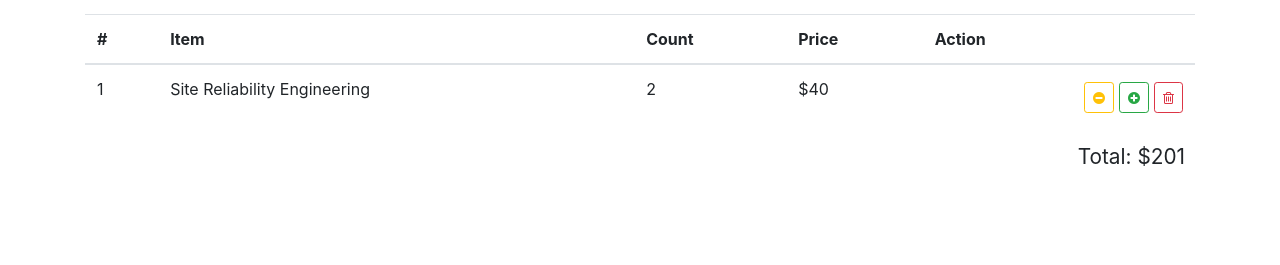
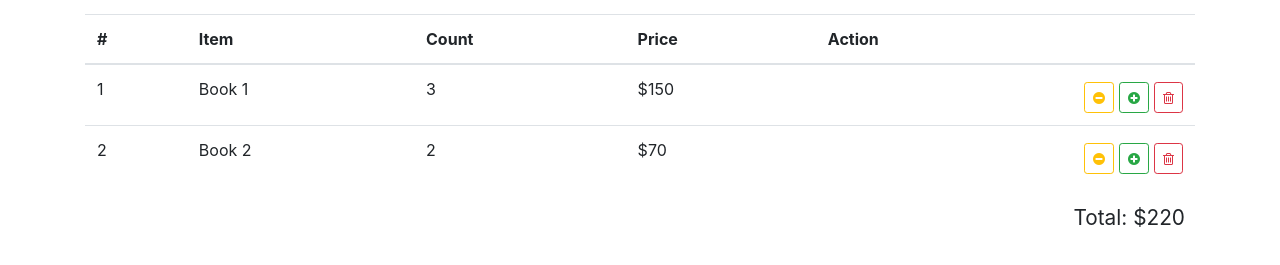
Before and after one commit to maxgalchenko/React-Bookstore, a React (Create React App) app: page / in a window 1280 px wide. Shown: the part 419-684 px from the top of the page. Built offline with nearby package versions, Linux system fonts and the light colour scheme.

Commit message:
shopping-card-table connect with redux. Used mockup data

```diff
--- a/src/components/shopping-cart-table/shopping-cart-table.js
+++ b/src/components/shopping-cart-table/shopping-cart-table.js
@@ -1,7 +1,52 @@
 import React from 'react';
 import './shopping-cart-table.css';
+import { connect } from 'react-redux';
 
-const ShoppingCartTable = () => {
+const ShoppingCartTable = ({
+  items,
+  total,
+  onIncrease,
+  onDecrease,
+  onDelete
+}) => {
+  const renderRow = (item, idx) => {
+    const { id, name, count, total } = item;
+    return (
+      <tr key={id}>
+        <td>{idx + 1}</td>
+        <td>{name}</td>
+        <td>{count}</td>
+        <td>${total}</td>
+        <td>
+          <button
+            onClick={() => {
+              onDelete(id);
+            }}
+            className='btn btn-outline-danger btn-sm float-right'
+          >
+            <i className='fa fa-trash-o' />
+          </button>
+          <button
+            onClick={() => {
+              onIncrease(id);
+            }}
+            className='btn btn-outline-success btn-sm float-right'
+          >
+            <i className='fa fa-plus-circle' />
+          </button>
+          <button
+            onClick={() => {
+              onDecrease(id);
+            }}
+            className='btn btn-outline-warning btn-sm float-right'
+          >
+            <i className='fa fa-minus-circle' />
+          </button>
+        </td>
+      </tr>
+    );
+  };
+
   return (
     <div className='shopping-cart-table'>
       <h2>Your Order</h2>
@@ -16,30 +61,33 @@ const ShoppingCartTable = () => {
           </tr>
         </thead>
 
-        <tbody>
-          <tr>
-            <td>1</td>
-            <td>Site Reliability Engineering</td>
-            <td>2</td>
-            <td>$40</td>
-            <td>
-              <button className='btn btn-outline-danger btn-sm float-right'>
-                <i className='fa fa-trash-o' />
-              </button>
-              <button className='btn btn-outline-success btn-sm float-right'>
-                <i className='fa fa-plus-circle' />
-              </button>
-              <button className='btn btn-outline-warning btn-sm float-right'>
-                <i className='fa fa-minus-circle' />
-              </button>
-            </td>
-          </tr>
-        </tbody>
+        <tbody>{items.map(renderRow)}</tbody>
       </table>
 
-      <div className='total'>Total: $201</div>
+      <div className='total'>Total: ${total}</div>
     </div>
   );
 };
 
-export default ShoppingCartTable;
+const mapStateToProps = ({ cartItems, orderTotal }) => {
+  return {
+    items: cartItems,
+    total: orderTotal
+  };
+};
+
+const mapDispatchToProps = () => {
+  return {
+    onDecrease: id => {
+      console.log(`onDecrease ${id}`);
+    },
+    onIncrease: id => {
+      console.log(`Increase ${id}`);
+    },
+    onDelete: id => {
+      console.log(`onDelete ${id}`);
+    }
+  };
+};
+
+export default connect(mapStateToProps, mapDispatchToProps)(ShoppingCartTable);
--- a/src/reducers/index.js
+++ b/src/reducers/index.js
@@ -1,25 +1,43 @@
 const initialState = {
   books: [],
   loading: true,
-  error: null
+  error: null,
+  cartItems: [
+    {
+      id: 1,
+      name: 'Book 1',
+      count: 3,
+      total: 150
+    },
+    {
+      id: 2,
+      name: 'Book 2',
+      count: 2,
+      total: 70
+    }
+  ],
+  orderTotal: 220
 };
 
 const reducer = (state = initialState, action) => {
   switch (action.type) {
     case 'FETCH_BOOKS_REQUEST':
       return {
+        ...state,
         books: [],
         loading: true,
         error: null
       };
     case 'FETCH_BOOKS_SUCCESS':
       return {
+        ...state,
         books: action.payload,
         loading: false,
         error: null
       };
     case 'FETCH_BOOKS_FAILURE':
       return {
+        ...state,
         books: [],
         loading: false,
         error: action.payload
```
